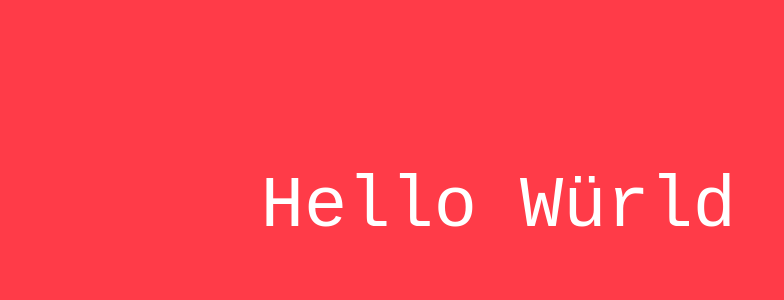
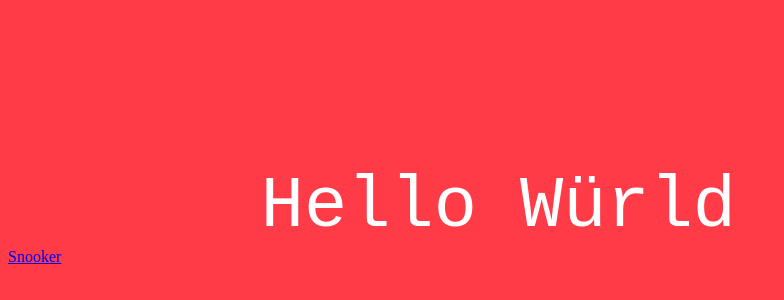
Before and after one commit to emisel/emisel.github.io, a plain HTML site: page index.html in a window 1280 px wide. Shown: the part 234-534 px from the top of the page, without its empty margins (0-784 px from the left). Drawn offline with Linux system fonts and the light colour scheme.

Commit message:
snooker link

```diff
--- a/index.html
+++ b/index.html
@@ -19,5 +19,8 @@
   <header>
     Hello Würld
   </header>
+  <section>
+    <a href="snooker/tour.ics">Snooker</a>
+  </section>
 </body>
 </html>
```
